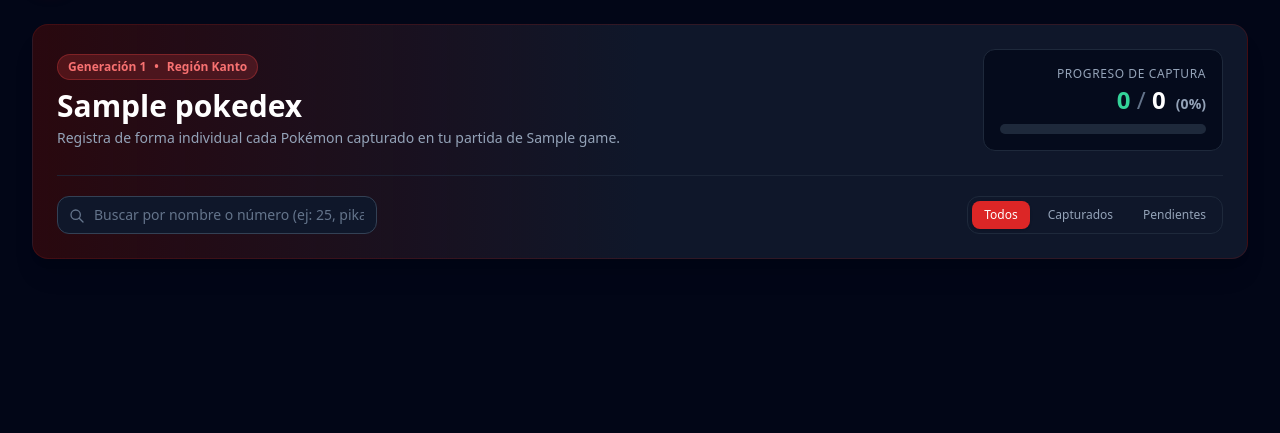
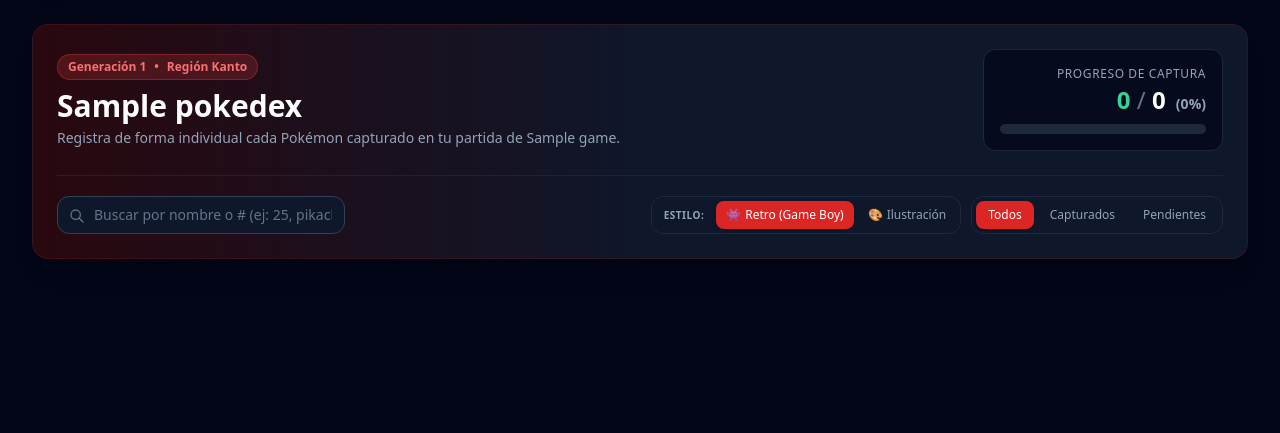
Before and after one commit to Gatozo/pokedexglobal, a Django app: a page that uses tracker/templates/tracker/pokedex_detail.html in a window 1280 px wide. Shown: the part 69-502 px from the top of the page. Run offline with Django 5.2, Linux system fonts and the light colour scheme; tables that the repository leaves empty hold one stand-in row (values such as "Sample post"); data that the repository does not hold is empty; some libraries are stand-ins or nearby versions.

Commit message:
feat: add media file handling and retro sprite support for Pokémon entries

```diff
--- a/pokedex/settings.py
+++ b/pokedex/settings.py
@@ -126,6 +126,9 @@ USE_TZ = True
 
 STATIC_URL = 'static/'
 
+MEDIA_URL = '/media/'
+MEDIA_ROOT = BASE_DIR / 'media'
+
 
 # Email
 # https://docs.djangoproject.com/en/6.1/topics/email/#topic-email-configuration
--- a/pokedex/urls.py
+++ b/pokedex/urls.py
@@ -16,8 +16,13 @@ Including another URLconf
 """
 from django.contrib import admin
 from django.urls import path, include
+from django.conf import settings
+from django.conf.urls.static import static
 
 urlpatterns = [
     path('admin/', admin.site.urls),
     path('', include('tracker.urls')),
 ]
+
+if settings.DEBUG:
+    urlpatterns += static(settings.MEDIA_URL, document_root=settings.MEDIA_ROOT)
--- a/tracker/models.py
+++ b/tracker/models.py
@@ -17,6 +17,11 @@ class Game(models.Model):
 
     def __str__(self):
         return f"{self.name} (Gen {self.generation})"
+
+    @property
+    def has_retro_sprites(self):
+        """Hasta la Gen 5 (Blanco/Negro 2) los juegos usaban sprites 2D."""
+        return self.generation <= 5
 
 
 class Pokedex(models.Model):
@@ -62,6 +67,7 @@ class PokedexEntry(models.Model):
     pokedex = models.ForeignKey(Pokedex, on_delete=models.CASCADE, related_name="entries")
     pokemon = models.ForeignKey(Pokemon, on_delete=models.CASCADE, related_name="pokedex_appearances")
     entry_number = models.PositiveIntegerField()
+    game_sprite_url = models.URLField(max_length=500, blank=True, null=True, help_text="Sprite específico de la generación/juego")
 
     class Meta:
         verbose_name = "Entrada de Pokédex"
--- a/tracker/templates/tracker/pokedex_detail.html
+++ b/tracker/templates/tracker/pokedex_detail.html
@@ -46,6 +46,11 @@
         }
         .uncaught-card .caught-badge {
             display: none;
+        }
+        .pixel-art {
+            image-rendering: pixelated;
+            image-rendering: -moz-crisp-edges;
+            image-rendering: crisp-edges;
         }
     </style>
 </head>
@@ -109,14 +114,14 @@
                 </div>
             </div>
 
-            <!-- Filter Controls -->
-            <div class="mt-6 pt-5 border-t border-slate-800/80 flex flex-col sm:flex-row gap-3 items-center justify-between">
+            <!-- Filter & Visual Controls -->
+            <div class="mt-6 pt-5 border-t border-slate-800/80 flex flex-col md:flex-row gap-3 items-center justify-between">
                 <!-- Search input -->
-                <div class="relative w-full sm:w-80">
+                <div class="relative w-full md:w-72">
                     <input
                         type="text"
                         id="search-input"
-                        placeholder="Buscar por nombre o número (ej: 25, pikachu)..."
+                        placeholder="Buscar por nombre o # (ej: 25, pikachu)..."
                         class="w-full bg-slate-900 border border-slate-700 rounded-xl pl-9 pr-3 py-2 text-sm text-white placeholder-slate-500 focus:outline-none focus:ring-2 focus:ring-red-500 focus:border-transparent transition"
                         oninput="filterCards()"
                     >
@@ -125,11 +130,26 @@
                     </svg>
                 </div>
 
-                <!-- Status Tabs -->
-                <div class="flex items-center space-x-1.5 bg-slate-900 p-1 rounded-xl border border-slate-800 w-full sm:w-auto justify-center">
-                    <button onclick="setStatusFilter('all')" id="filter-all" class="px-3 py-1.5 rounded-lg text-xs font-medium transition bg-red-600 text-white shadow">Todos</button>
-                    <button onclick="setStatusFilter('caught')" id="filter-caught" class="px-3 py-1.5 rounded-lg text-xs font-medium text-slate-400 hover:text-white transition">Capturados</button>
-                    <button onclick="setStatusFilter('uncaught')" id="filter-uncaught" class="px-3 py-1.5 rounded-lg text-xs font-medium text-slate-400 hover:text-white transition">Pendientes</button>
+                <div class="flex flex-wrap items-center gap-2.5 w-full md:w-auto justify-end">
+                    <!-- Retro/Modern Visual Mode (Sólo para Gen 1 a 5) -->
+                    {% if game.has_retro_sprites %}
+                    <div class="flex items-center space-x-1 bg-slate-900 p-1 rounded-xl border border-slate-800">
+                        <span class="text-[10px] font-semibold text-slate-400 uppercase tracking-wider px-2 hidden lg:inline-block">Estilo:</span>
+                        <button onclick="setSpriteStyle('retro')" id="btn-style-retro" class="px-2.5 py-1.5 rounded-lg text-xs font-medium transition bg-red-600 text-white shadow flex items-center gap-1">
+                            <span>👾</span> Retro (Game Boy)
+                        </button>
+                        <button onclick="setSpriteStyle('modern')" id="btn-style-modern" class="px-2.5 py-1.5 rounded-lg text-xs font-medium text-slate-400 hover:text-white transition flex items-center gap-1">
+                            <span>🎨</span> Ilustración
+                        </button>
+                    </div>
+                    {% endif %}
+
+                    <!-- Status Tabs -->
+                    <div class="flex items-center space-x-1 bg-slate-900 p-1 rounded-xl border border-slate-800">
+                        <button onclick="setStatusFilter('all')" id="filter-all" class="px-3 py-1.5 rounded-lg text-xs font-medium transition bg-red-600 text-white shadow">Todos</button>
+                        <button onclick="setStatusFilter('caught')" id="filter-caught" class="px-3 py-1.5 rounded-lg text-xs font-medium text-slate-400 hover:text-white transition">Capturados</button>
+                        <button onclick="setStatusFilter('uncaught')" id="filter-uncaught" class="px-3 py-1.5 rounded-lg text-xs font-medium text-slate-400 hover:text-white transition">Pendientes</button>
+                    </div>
                 </div>
             </div>
         </div>
@@ -147,6 +167,8 @@
                     data-type1="{{ entry.pokemon.primary_type }}"
                     data-type2="{{ entry.pokemon.secondary_type|default:'' }}"
                     data-caught="{% if entry.is_caught %}true{% else %}false{% endif %}"
+                    data-sprite-retro="{{ entry.game_sprite_url|default:entry.pokemon.sprite_url }}"
+                    data-sprite-modern="{{ entry.pokemon.sprite_url }}"
                 >
                     <!-- Header with Number & Status badge -->
                     <div class="flex items-center justify-between">
@@ -158,16 +180,17 @@
                         </span>
                     </div>
 
-                    <!-- Pokemon Artwork -->
+                    <!-- Pokemon Sprite / Artwork -->
                     <div class="my-2 relative flex items-center justify-center h-28">
                         <img
-                            src="{{ entry.pokemon.sprite_url }}"
+                            id="img-{{ entry.id }}"
+                            src="{{ entry.game_sprite_url|default:entry.pokemon.sprite_url }}"
                             alt="{{ entry.pokemon.display_name }}"
                             loading="lazy"
-                            class="h-24 w-24 object-contain transition-transform duration-200 group-hover:scale-110 drop-shadow-md"
-                            onerror="this.src='https://raw.githubusercontent.com/PokeAPI/sprites/master/sprites/pokemon/{{ entry.pokemon.national_number }}.png'"
+                            class="pokemon-img h-24 w-24 object-contain transition-transform duration-200 group-hover:scale-110 drop-shadow-md pixel-art"
                         >
                     </div>
+
 
                     <!-- Pokemon Info & Types -->
                     <div class="text-center">
@@ -214,9 +237,44 @@
     <!-- Interactive Scripts -->
     <script>
         let currentStatusFilter = 'all';
+        let currentSpriteStyle = 'retro';
 
         function getCsrfToken() {
             return document.querySelector('[name=csrfmiddlewaretoken]').value;
+        }
+
+        function setSpriteStyle(style) {
+            currentSpriteStyle = style;
+            const btnRetro = document.getElementById('btn-style-retro');
+            const btnModern = document.getElementById('btn-style-modern');
+
+            if (btnRetro && btnModern) {
+                if (style === 'retro') {
+                    btnRetro.className = 'px-2.5 py-1.5 rounded-lg text-xs font-medium transition bg-red-600 text-white shadow flex items-center gap-1';
+                    btnModern.className = 'px-2.5 py-1.5 rounded-lg text-xs font-medium text-slate-400 hover:text-white transition flex items-center gap-1';
+                } else {
+                    btnModern.className = 'px-2.5 py-1.5 rounded-lg text-xs font-medium transition bg-red-600 text-white shadow flex items-center gap-1';
+                    btnRetro.className = 'px-2.5 py-1.5 rounded-lg text-xs font-medium text-slate-400 hover:text-white transition flex items-center gap-1';
+                }
+            }
+
+            document.querySelectorAll('.pokemon-card').forEach(card => {
+                const entryId = card.dataset.entryId;
+                const img = document.getElementById(`img-${entryId}`);
+                if (img) {
+                    if (style === 'retro') {
+                        img.src = card.dataset.spriteRetro;
+                        img.classList.add('pixel-art');
+                    } else {
+                        img.src = card.dataset.spriteModern;
+                        img.classList.remove('pixel-art');
+                    }
+                }
+            });
+
+            try {
+                localStorage.setItem('pokedex_sprite_style', style);
+            } catch (e) {}
         }
 
         function setStatusFilter(status) {
@@ -323,8 +381,16 @@
             }
         }
 
-        // Configuración inicial de estilos de botones
+        // Configuración inicial de estilos de botones y sprites
         document.addEventListener('DOMContentLoaded', () => {
+            // Restaurar preferencia de sprites (retro por defecto si está disponible)
+            try {
+                const savedStyle = localStorage.getItem('pokedex_sprite_style');
+                if (savedStyle && document.getElementById('btn-style-retro')) {
+                    setSpriteStyle(savedStyle);
+                }
+            } catch (e) {}
+
             document.querySelectorAll('.pokemon-card').forEach(card => {
                 const entryId = card.dataset.entryId;
                 const isCaught = card.dataset.caught === 'true';
@@ -339,5 +405,6 @@
             });
         });
     </script>
+
 </body>
 </html>
```
Also changed, not shown: tracker/management/commands/import_pokedex.py (+91 -8 lines), tracker/migrations/0002_pokedexentry_game_sprite_url.py (added).
